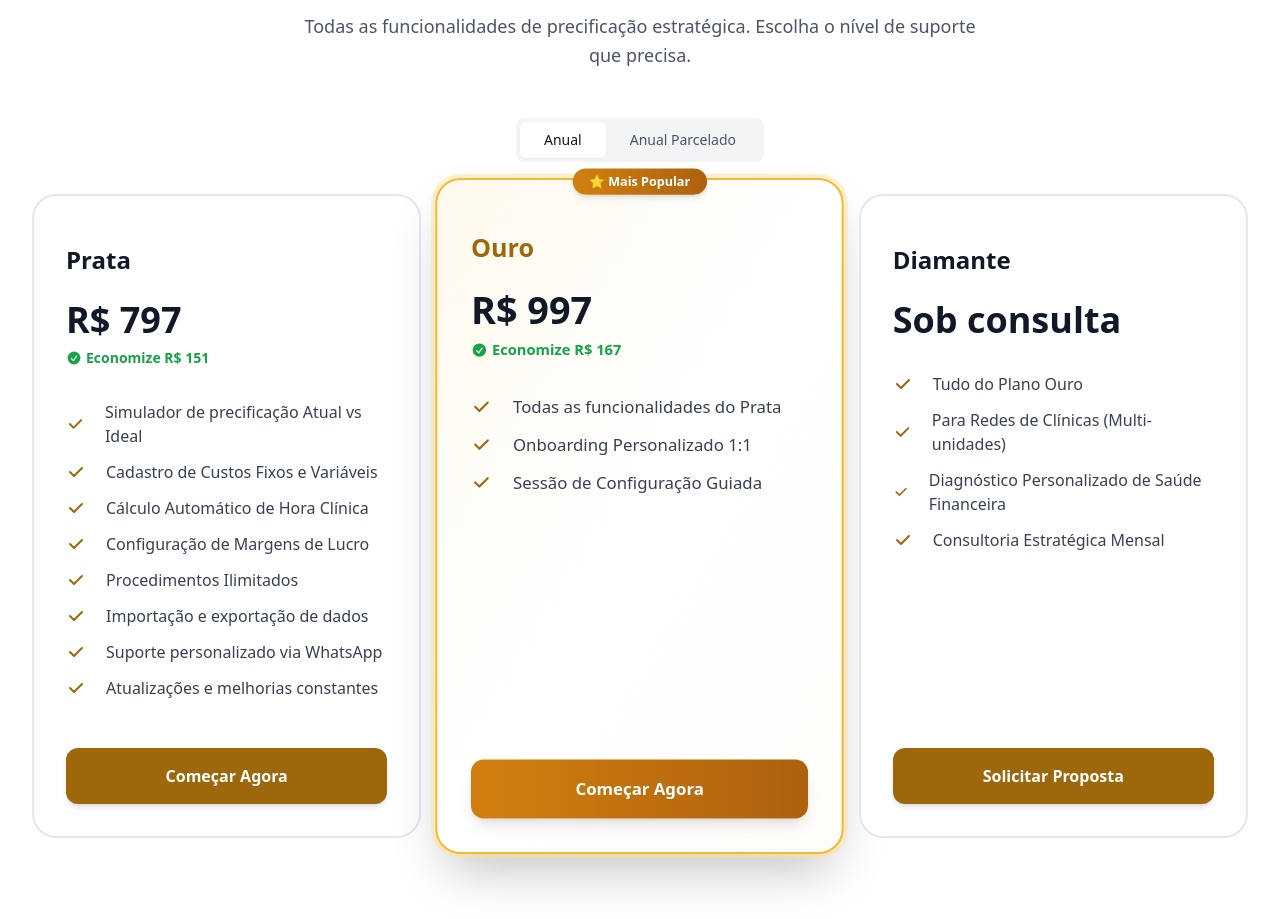
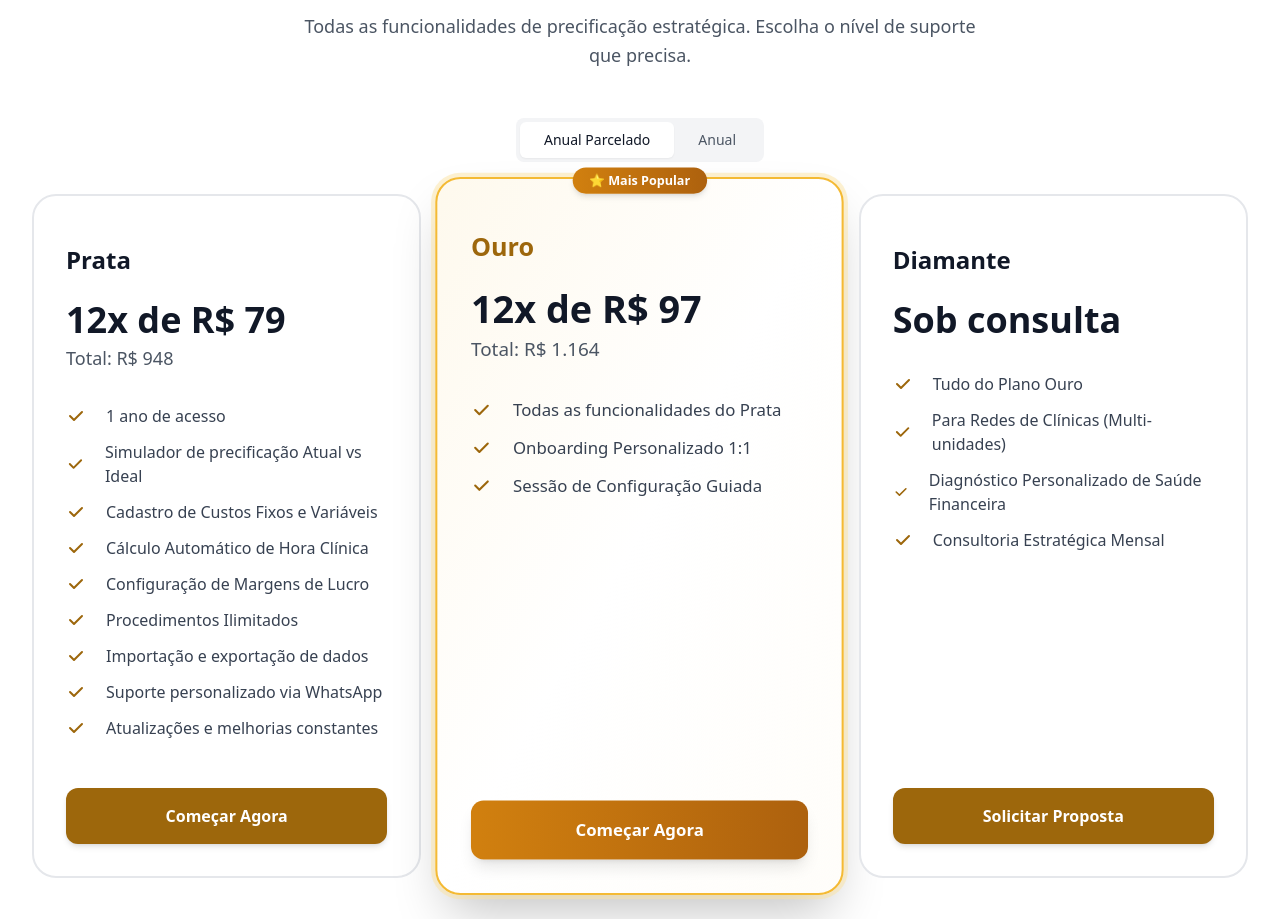
Before and after one commit to csmaniottojr/lp-qv-precifica, a Next.js app: page / in a window 1280 px wide. Shown: the part 4697-5616 px from the top of the page. Built offline with nearby package versions, Linux system fonts and the light colour scheme.

Commit message:
update pricing

```diff
--- a/components/ui/Pricing/Pricing.jsx
+++ b/components/ui/Pricing/Pricing.jsx
@@ -4,7 +4,7 @@ import Button from "../Button";
 import { useState } from "react";
 
 const Pricing = () => {
-    const [billingType, setBillingType] = useState("yearly"); // "yearly" or "yearly-installments"
+    const [billingType, setBillingType] = useState("yearly-installments"); // "yearly" or "yearly-installments"
 
     const plans = [
         {
@@ -22,6 +22,7 @@ const Pricing = () => {
                 paymentLink: "https://www.asaas.com/c/yf5r2cmpzmp7b5lg"
             },
             features: [
+                "1 ano de acesso",
                 "Simulador de precificação Atual vs Ideal",
                 "Cadastro de Custos Fixos e Variáveis",
                 "Cálculo Automático de Hora Clínica",
@@ -95,6 +96,17 @@ const Pricing = () => {
                 {/* Billing Type Selector */}
                 <div className="mt-8 flex justify-center">
                     <div className="bg-gray-100 p-1 rounded-lg flex">
+
+                        <button
+                            onClick={() => setBillingType("yearly-installments")}
+                            className={`px-6 py-2 rounded-md text-sm font-medium transition-all duration-200 ${
+                                billingType === "yearly-installments"
+                                    ? "bg-white text-gray-900 shadow-sm"
+                                    : "text-gray-600 hover:text-gray-900"
+                            }`}
+                        >
+                            Anual Parcelado
+                        </button>
                         <button
                             onClick={() => setBillingType("yearly")}
                             className={`px-6 py-2 rounded-md text-sm font-medium transition-all duration-200 relative ${
@@ -104,16 +116,6 @@ const Pricing = () => {
                             }`}
                         >
                             Anual
-                        </button>
-                        <button
-                            onClick={() => setBillingType("yearly-installments")}
-                            className={`px-6 py-2 rounded-md text-sm font-medium transition-all duration-200 ${
-                                billingType === "yearly-installments"
-                                    ? "bg-white text-gray-900 shadow-sm"
-                                    : "text-gray-600 hover:text-gray-900"
-                            }`}
-                        >
-                            Anual Parcelado
                         </button>
                     </div>
                 </div>
```
